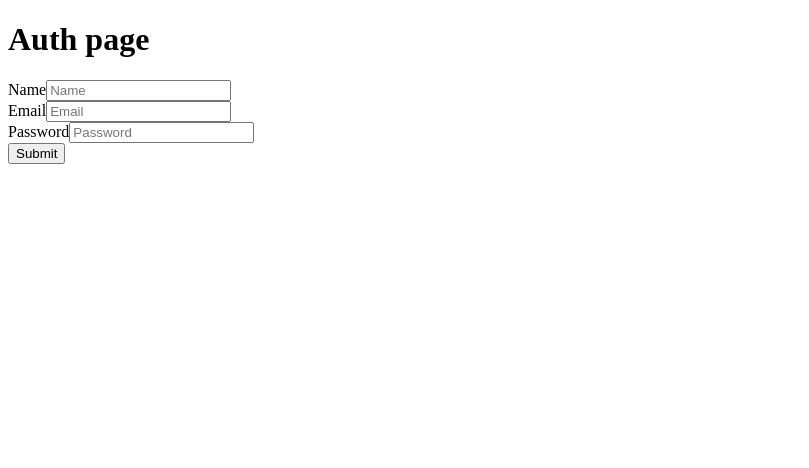
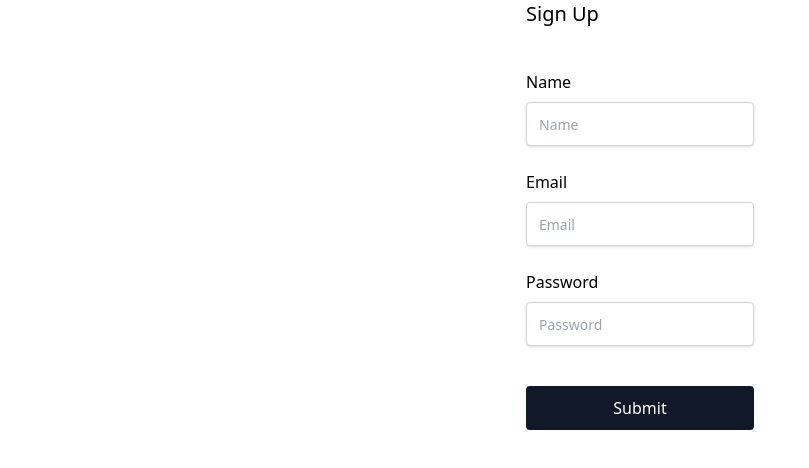
Before and after one commit to Andrij-Panasenko/google-git-next-auth, a Next.js app: page / in a window 1280 px wide. Shown: the top 468 px of the page, without its empty margins (0-809 px from the left). Built offline with nearby package versions, Linux system fonts and the light colour scheme.

Commit message:
styling form

```diff
--- a/package.json
+++ b/package.json
@@ -20,8 +20,11 @@
     "@types/node": "^20",
     "@types/react": "^18",
     "@types/react-dom": "^18",
+    "autoprefixer": "^10.4.19",
     "eslint": "^8",
     "eslint-config-next": "14.2.4",
+    "postcss": "^8.4.39",
+    "tailwindcss": "^3.4.4",
     "typescript": "^5"
   }
 }
--- /dev/null
+++ b/postcss.config.js
@@ -0,0 +1,6 @@
+module.exports = {
+  plugins: {
+    tailwindcss: {},
+    autoprefixer: {},
+  },
+}
--- a/src/app/components/auth-form.tsx
+++ b/src/app/components/auth-form.tsx
@@ -27,9 +27,11 @@ export default function AuthForm({ onSubmit }: AuthFormProps) {
 
   return (
     <>
-      <div>
+      <div className="container flex justify-center">
         <Formik initialValues={initialValues} onSubmit={handleSubmit}>
-          <Form>
+          <Form className="flex flex-col gap-10 justify-center">
+            <p className="mb-0.5 text-xl">Sign Up</p>
+            <div className="flex flex-col gap-6">
               <div>
                 <InputField label="Name" placeholder="Name" name="name" />
               </div>
@@ -44,7 +46,14 @@ export default function AuthForm({ onSubmit }: AuthFormProps) {
                   type="password"
                 />
               </div>
-            <button type="submit">Submit</button>
+            </div>
+
+            <button
+              className="py-2.5 px-5 bg-gray-900 text-zinc-50 text-base text-center font-medium rounded"
+              type="submit"
+            >
+              Submit
+            </button>
           </Form>
         </Formik>
       </div>
--- a/src/app/components/input-field.tsx
+++ b/src/app/components/input-field.tsx
@@ -14,9 +14,15 @@ export interface InputFieldProps {
 export default function InputField({ label, id, ...rest }: InputFieldProps) {
   return (
     <>
-      <div>
-        <label htmlFor={id}>{label}</label>
-        <Field {...rest} id={id} />
+      <div className="flex flex-col">
+        <label htmlFor={id} className="mb-2 text-base color-gray-900">
+          {label}
+        </label>
+        <Field
+          className="p-3 h-11 text-sm rounded border border-gray-300 shadow "
+          {...rest}
+          id={id}
+        />
       </div>
     </>
   );
--- a/src/app/globals.css
+++ b/src/app/globals.css
@@ -1,3 +1,7 @@
+@tailwind base;
+@tailwind components;
+@tailwind utilities;
+
 * {
   box-sizing: border-box;
   padding: 0;
--- a/src/app/layout.tsx
+++ b/src/app/layout.tsx
@@ -1,4 +1,5 @@
 import React from 'react';
+import './globals.css';
 export default function RootLayout({
   children,
 }: Readonly<{
--- a/src/app/page.tsx
+++ b/src/app/page.tsx
@@ -4,7 +4,6 @@ import AuthForm from './components/auth-form';
 export default function Home() {
   return (
     <main>
-      <h1>Auth page</h1>
       <AuthForm />
     </main>
   );
--- /dev/null
+++ b/tailwind.config.js
@@ -0,0 +1,8 @@
+/** @type {import('tailwindcss').Config} */
+module.exports = {
+  content: ['./src/**/*.{js,ts,jsx,tsx,mdx}'],
+  theme: {
+    extend: {},
+  },
+  plugins: [],
+};
```
Also changed, not shown: 1 other file (tests, documents, lock files or other folders). Lines whose indentation alone changed are shown as unchanged.
